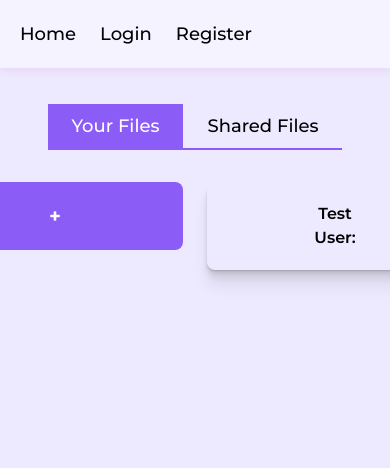
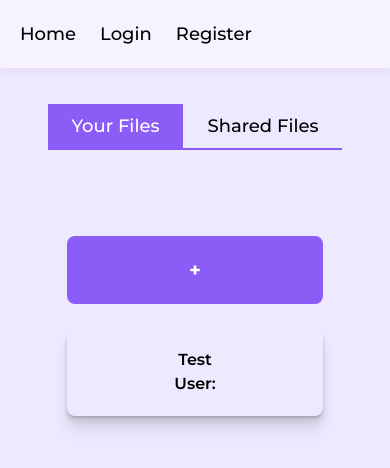
Before and after one commit to krystiano13/docs, a React (Vite) app in the folder client/: page /choose in a window 390 px wide. Shown: the top 468 px of the page. Built offline with nearby package versions, Linux system fonts and the light colour scheme.

Commit message:
create styles for mobile version of choose view

```diff
--- a/client/src/components/FIleButton.tsx
+++ b/client/src/components/FIleButton.tsx
@@ -1,3 +1,5 @@
+import { motion } from "framer-motion";
+
 interface Props {
   id: number;
   title: string;
@@ -5,19 +7,27 @@ interface Props {
   user?: string;
 }
 
-export const FileButton:React.FC<Props> = ({ id, title, shared, user }) => {
+export const FileButton: React.FC<Props> = ({ id, title, shared, user }) => {
   return (
-        <button
+    <motion.button
+      initial={{ position: "fixed" }}
+      transition={{
+        type: "spring",
+        bounce: 0.3,
+        duration: 0.25,
+        delay: 0.15,
+      }}
+      animate={{
+        scale: [0.5, 1],
+        opacity: [0, 1],
+        position: ["fixed", "static"],
+      }}
       id={id.toString()}
       className="flex flex-col justify-center items-center rounded-lg btn-shadow transition-colors text-base font-semibold min-w-64 p-5 pl-8 pr-8"
     >
-        {
-            title.length > 16 ? `${title.slice(0,15)} ...` : title
-        }
-        { shared && <br /> }
-        {
-            shared && user ? "User: " : null
-        }
-        </button>
-    )
-}
+      {title.length > 16 ? `${title.slice(0, 15)} ...` : title}
+      {shared && <br />}
+      {shared && user ? "User: " : null}
+    </motion.button>
+  );
+};
--- a/client/src/views/Choose.tsx
+++ b/client/src/views/Choose.tsx
@@ -3,46 +3,62 @@ import { motion } from "framer-motion";
 import { FileButton } from "../components/FIleButton";
 
 export function Choose() {
-    const [option, setOption] = useState<"your"|"shared">("your");
+  const [option, setOption] = useState<"your" | "shared">("your");
   return (
-        <div className="w-full h-full pt-6 p-0 md:p-6 flex flex-col">
+    <div className="w-full h-full overflow-x-hidden pt-6 p-0 md:p-6 flex flex-col">
       <motion.section
         transition={{
           type: "spring",
           bounce: 0.3,
           duration: 0.25,
         }}
-                animate={{ scale: [0.5, 1], opacity: [0, 1] }}
-                className="pt-20 justify-center md:justify-start flex items-center" id="buttons">
+        animate={{
+          scale: [0.5, 1],
+          opacity: [0, 1],
+          position: ["fixed", "static"],
+        }}
+        className="pt-20 justify-center md:justify-start flex items-center"
+        id="buttons"
+      >
         <button
-                    className={`${option == "your" && "text-white bg-violet-500"} font-medium text-lg p-2 pl-6 pr-6 border-violet-500 border-b-2 border-b-solid`}
-                    onClick={() => setOption("your")}>
+          className={`${
+            option == "your" && "text-white bg-violet-500"
+          } font-medium text-lg p-2 pl-6 pr-6 border-violet-500 border-b-2 border-b-solid`}
+          onClick={() => setOption("your")}
+        >
           Your Files
         </button>
         <button
-                    className={`${option == "shared" && "text-white bg-violet-500"} font-medium text-lg p-2 pl-6 pr-6 border-violet-500 border-b-2 border-b-solid`}
-                    onClick={() => setOption("shared")}>
+          className={`${
+            option == "shared" && "text-white bg-violet-500"
+          } font-medium text-lg p-2 pl-6 pr-6 border-violet-500 border-b-2 border-b-solid`}
+          onClick={() => setOption("shared")}
+        >
           Shared Files
         </button>
       </motion.section>
-            <motion.section
+      <section
+        id="files"
+        className="pt-8 flex flex-col md:flex-row justify-center items-center md:items-start gap-6 md:justify-start w-[100vw] min-h-80 h-auto overflow-y-auto"
+      >
+        <motion.button
           transition={{
             type: "spring",
             bounce: 0.3,
             duration: 0.25,
             delay: 0.15,
           }}
-                animate={{ scale: [0.5, 1], opacity: [0, 1] }}
-                id="files"
-                className="pt-8 flex justify-center items-start gap-6 md:justify-start w-[100vw] min-h-80 h-auto overflow-y-auto"
-            >
-                <button
+          animate={{
+            scale: [0.5, 1],
+            opacity: [0, 1],
+            position: ["fixed", "static"],
+          }}
           className="rounded-lg hover:bg-violet-400 transition-colors bg-violet-500 text-white text-xl font-bold min-w-64 p-5 pl-8 pr-8"
         >
           +
-                </button>
+        </motion.button>
         <FileButton shared={true} user="Admin" id={1} title="Test" />
-            </motion.section>
+      </section>
     </div>
-    )
+  );
 }
```
Lines whose indentation alone changed are shown as unchanged.
